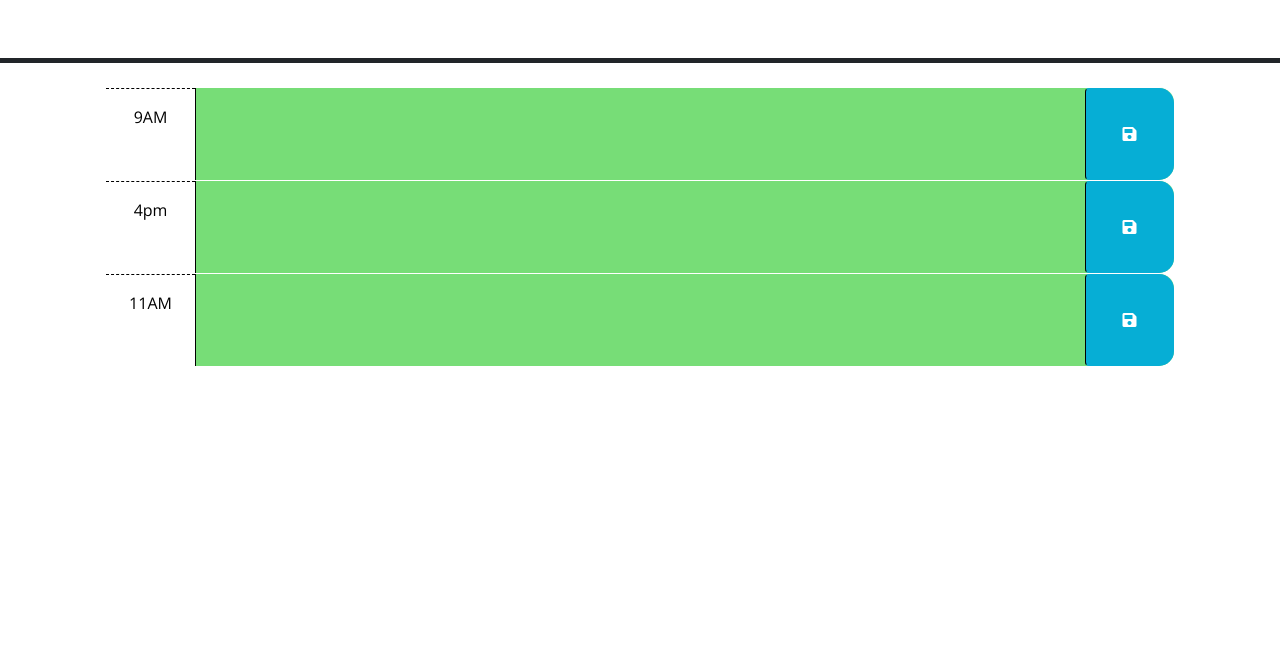
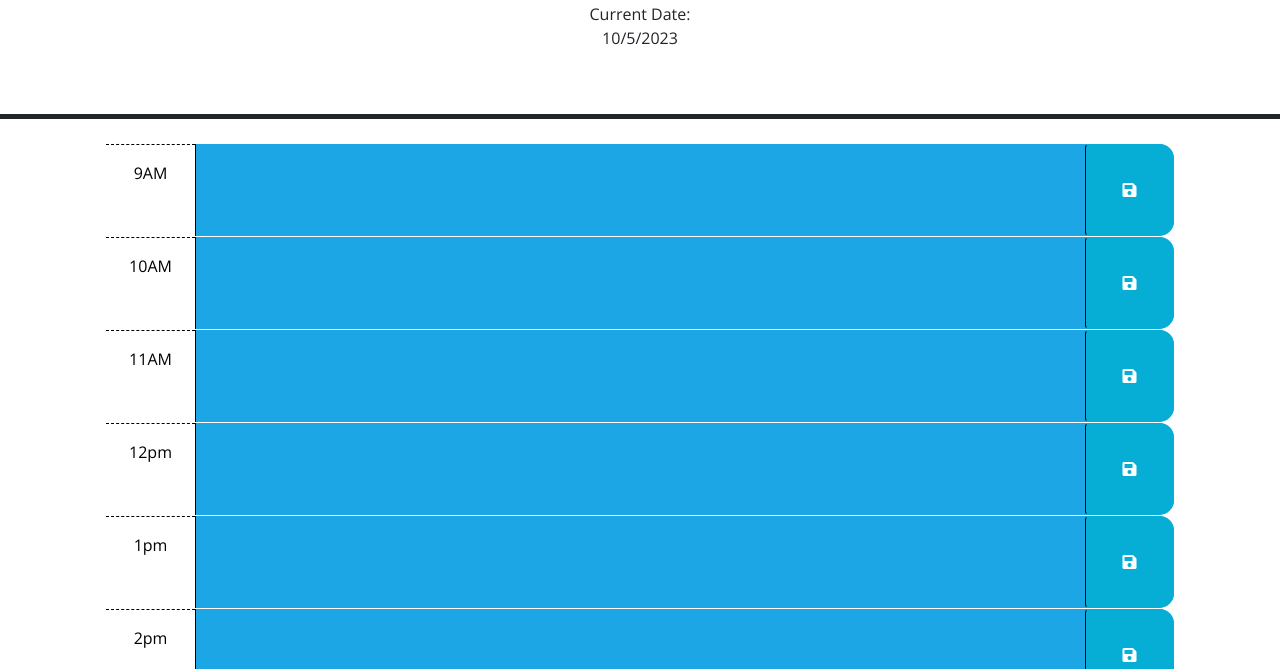
Before and after one commit to Furkanc1/Furkans-calendar-HW5, a website: page index.html in a window 1280 px wide. Shown: the part 131-800 px from the top of the page. Drawn offline with nearby package versions, Linux system fonts and the light colour scheme.

Commit message:
Commit: Created Timeblocks for work day(9-5), implemented colorchanging functionality into work day timeblocks, fixed header DATE format, created function to keep local storage values on HTML post refresh

```diff
--- a/assets/script.js
+++ b/assets/script.js
@@ -4,10 +4,28 @@
 
 // $ = triggers jquery Link`
 $(function () {
-  // var currentHour = new Date().getHours();
+  function updateCurrentDate() {
+    //current date
+    var currentDate = new Date();
+    // select the element by id
+    var dateElement = document.getElementById("dateTime");
+    // date outline
+    var dateOptions = { year: "numeric", month: "numeric", day: "numeric" };
 
-  // var timeBlocks = document.querySelectorAll(".time-block");
-  // var saveButton = document.querySelectorAll('.saveBtn');
+    dateElement.textContent = currentDate.toLocaleDateString(undefined,dateOptions);
+  }
+
+  updateCurrentDate();
+  // keeps refreshing date to match with day.js library
+  setInterval(function () {
+    updateCurrentDate();
+    updateCurrentDate();
+  }, 20000);
+
+  var currentHour = new Date().getHours();
+
+  const timeBlocks = document.querySelectorAll(".time-block");
+  const saveButton = document.querySelectorAll(".saveBtn");
 
   // TODO: Add a listener for click events on the save button. This code should
   // use the id in the containing time-block as a key to save the user input in
@@ -19,43 +37,59 @@ $(function () {
   // for (let i = 0; i < saveButton.length; i++) {
   // saveButton[i].addEventListener("click", function (){
 
+  // Call the function to set values when the page loads
+  setValuesFromLocalStorage();
+
   $(".saveBtn").on("click", function () {
     var userText = $(this).siblings(".description").val();
     var timeBlock = $(this).parent().attr("id");
     localStorage.setItem(timeBlock, userText);
-    window.alert("Event Saved");
+    alert("Event Saved");
   });
+
+  function setValuesFromLocalStorage() {
+    $(".time-block").each(function () {
+      var timeBlockId = $(this).attr("id");
+      var storedValue = localStorage.getItem(timeBlockId);
+
+      if (storedValue !== null) {
+        // Set the stored value in the corresponding textarea
+        $(this).find(".description").val(storedValue);
+      }
+    });
+  }
+
+
 
   // TODO: Add code to apply the past, present, or future class to each time
   // block by comparing the id to the current hour. HINTS: How can the id
   // attribute of each time-block be used to conditionally add or remove the
   // past, present, and future classes? How can Day.js be used to get the
   // current hour in 24-hour time?
-  function timeUpdate() {
+  function updateTimeBlocks() {
     var currentHour = moment().hour();
+
     console.log(currentHour);
 
-    //for (let i = 0; i < timeBlocks.length; i++) {
-    // const timeBlock = timeBlocks[i];
 
     $(".time-block").each(function () {
-      const hour = parseInt($(this).attr("id").split("-")[1]);
+      const blockHour = parseInt($(this).attr("id").split("-")[1]);
 
-      if (hour < currentHour) {
-        $(this).addClass("past");
-      } else if (hour === currentHour) {
-        $(this).removeClass("past");
-        $(this).addClass("present");
+      if (blockHour < currentHour) {
+        $(this).addClass("past").removeClass(`present future`);
+      } else if (blockHour === currentHour) {
+        $(this).addClass("present").removeClass("past future");
       } else {
-        $(this).removeClass("past");
-        $(this).removeClass("present");
-        $(this).addClass("future");
+        $(this).addClass("future").removeClass("past present");
       }
     });
   }
-  timeUpdate();
-  setInterval(timeUpdate, 20000);
+  // updates timeblocks with day.js Library
 
+  // runs function TO UPDATE TIME BLOCK ^^
+
+  updateTimeBlocks();
+  setInterval(updateTimeBlocks, 20000);
 
   //
   // TODO: Add code to get any user input that was saved in localStorage and set
--- a/assets/style.css
+++ b/assets/style.css
@@ -31,17 +31,17 @@ textarea {
 }
 
 .past {
-  background-color: #d3d3d3;
+  background-color: #e583c6ab;
   color: white;
 }
 
 .present {
-  background-color: #ff6961;
+  background-color: #60f33c;
   color: white;
 }
 
 .future {
-  background-color: #77dd77;
+  background-color: #1ca6e6;
   color: white;
 }
 
--- a/index.html
+++ b/index.html
@@ -31,11 +31,14 @@
   <body>
     <header class="p-5 mb-4 border-5 border-bottom border-dark text-center">
       <h1 class="display-3">Work Day Scheduler</h1>
-              <div id="txt"></div>
+              <div id="txt">Current Date:</div>
       <div id="dateTime"></div>
       <p id="currentDay" class="lead"></p>
     </header>
     <div class="container-lg px-5">
+
+      <!-- DONE I THINK -->
+
       <!-- Use class for "past", "present", and "future" to apply styles to the
         time-block divs accordingly. The javascript will need to do this by
         adding/removing these classes on each div by comparing the hour in the
@@ -46,7 +49,7 @@
         code is implemented.
         -->
 
-      <!-- Example of a past time block. The "past" class adds a gray background color. -->
+
       <div id="hour-9" class="row time-block ">
         <div class="col-2 col-md-1 hour text-center py-3">9AM</div>
         <textarea class="col-8 col-md-10 description" rows="3"> </textarea>
@@ -55,7 +58,53 @@
         </button>
       </div>
 
-      <!-- Example of a a present time block. The "present" class adds a red background color. -->
+      <div id="hour-10" class="row time-block ">
+        <div class="col-2 col-md-1 hour text-center py-3">10AM</div>
+        <textarea class="col-8 col-md-10 description" rows="3"> </textarea>
+        <button class="btn saveBtn col-2 col-md-1" aria-label="save">
+          <i class="fas fa-save" aria-hidden="true"></i>
+        </button>
+      </div>
+
+      <div id="hour-11" class="row time-block ">
+        <div class="col-2 col-md-1 hour text-center py-3">11AM</div>
+        <textarea class="col-8 col-md-10 description" rows="3"> </textarea>
+        <button class="btn saveBtn col-2 col-md-1" aria-label="save">
+          <i class="fas fa-save" aria-hidden="true"></i>
+        </button>
+      </div>
+      <div id="hour-12" class="row time-block ">
+        <div class="col-2 col-md-1 hour text-center py-3">12pm</div>
+        <textarea class="col-8 col-md-10 description" rows="3"> </textarea>
+        <button class="btn saveBtn col-2 col-md-1" aria-label="save">
+          <i class="fas fa-save" aria-hidden="true"></i>
+        </button>
+      </div>
+
+      <div id="hour-13" class="row time-block ">
+        <div class="col-2 col-md-1 hour text-center py-3">1pm</div>
+        <textarea class="col-8 col-md-10 description" rows="3"> </textarea>
+        <button class="btn saveBtn col-2 col-md-1" aria-label="save">
+          <i class="fas fa-save" aria-hidden="true"></i>
+        </button>
+      </div>
+
+      <div id="hour-14" class="row time-block ">
+        <div class="col-2 col-md-1 hour text-center py-3">2pm</div>
+        <textarea class="col-8 col-md-10 description" rows="3"> </textarea>
+        <button class="btn saveBtn col-2 col-md-1" aria-label="save">
+          <i class="fas fa-save" aria-hidden="true"></i>
+        </button>
+      </div>
+
+      <div id="hour-15" class="row time-block ">
+        <div class="col-2 col-md-1 hour text-center py-3">3pm</div>
+        <textarea class="col-8 col-md-10 description" rows="3"> </textarea>
+        <button class="btn saveBtn col-2 col-md-1" aria-label="save">
+          <i class="fas fa-save" aria-hidden="true"></i>
+        </button>
+      </div>
+
       <div id="hour-16" class="row time-block ">
         <div class="col-2 col-md-1 hour text-center py-3">4pm</div>
         <textarea class="col-8 col-md-10 description" rows="3"> </textarea>
@@ -64,15 +113,16 @@
         </button>
       </div>
 
-      <!-- Example of a future time block. The "future" class adds a green background color. -->
-      <div id="hour-11" class="row time-block ">
-        <div class="col-2 col-md-1 hour text-center py-3">11AM</div>
+      <div id="hour-17" class="row time-block ">
+        <div class="col-2 col-md-1 hour text-center py-3">5pm</div>
         <textarea class="col-8 col-md-10 description" rows="3"> </textarea>
         <button class="btn saveBtn col-2 col-md-1" aria-label="save">
           <i class="fas fa-save" aria-hidden="true"></i>
         </button>
       </div>
 
+
+
     <script src="https://code.jquery.com/jquery-3.4.1.min.js"></script>
     <script src="https://cdnjs.cloudflare.com/ajax/libs/moment.js/2.29.4/moment-with-locales.min.js" integrity="sha512-42PE0rd+wZ2hNXftlM78BSehIGzezNeQuzihiBCvUEB3CVxHvsShF86wBWwQORNxNINlBPuq7rG4WWhNiTVHFg==" crossorigin="anonymous" referrerpolicy="no-referrer"></script>
     <script src="./assets/script.js"></script>
--- /dev/null
+++ b/package.json
@@ -0,0 +1,5 @@
+{
+  "dependencies": {
+    "dayjs": "^1.11.10"
+  }
+}
```
Also changed, not shown: 1 other file.
